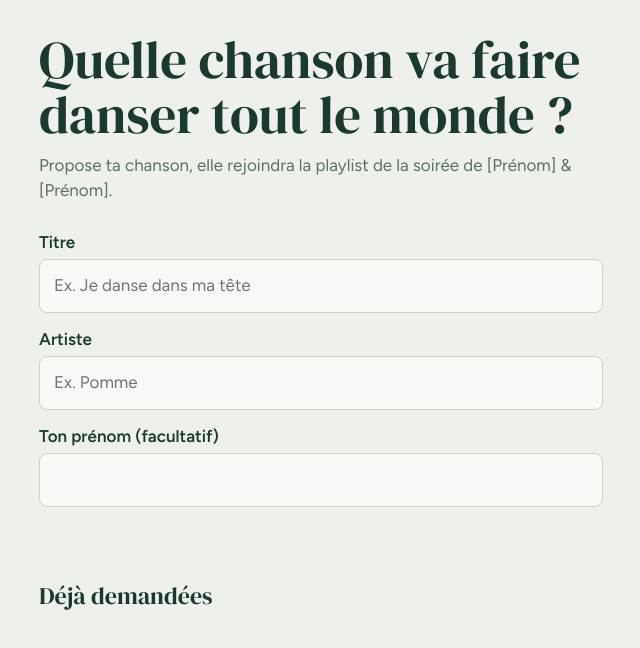
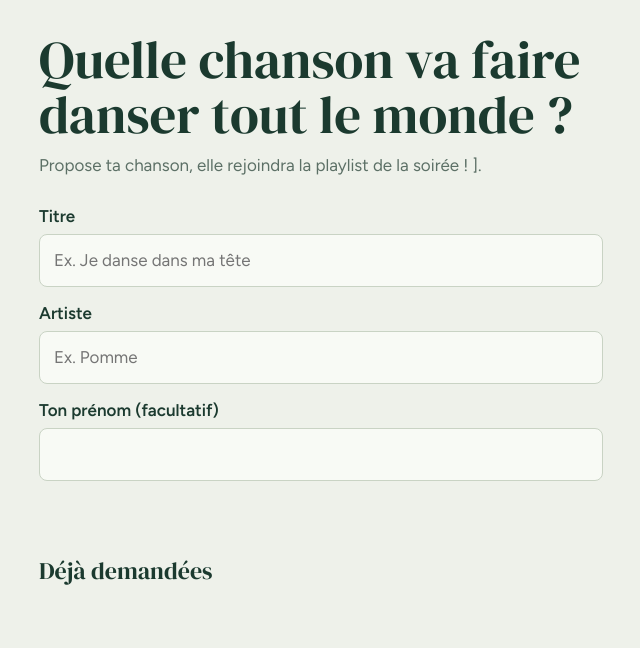
Before and after one commit to Copilt-coder/musicplayer1, a website: page public/index.html in a window 1280 px wide. Shown: the whole page, without its empty margins (319-959 px from the left). Drawn offline with Linux system fonts and the light colour scheme; no server answers.

Commit message:
Update song suggestion prompt in index.html
Removed placeholder names from the song suggestion prompt.

```diff
--- a/public/index.html
+++ b/public/index.html
@@ -12,7 +12,7 @@
 <body>
 <main>
   <h1>Quelle chanson va faire danser tout le monde&nbsp;?</h1>
-  <p class="lead">Propose ta chanson, elle rejoindra la playlist de la soirée de [Prénom] &amp; [Prénom].</p>
+  <p class="lead">Propose ta chanson, elle rejoindra la playlist de la soirée ! ].</p>
 
   <div class="field"><label for="title">Titre</label>
     <input id="title" autocomplete="off" placeholder="Ex. Je danse dans ma tête"></div>
```
